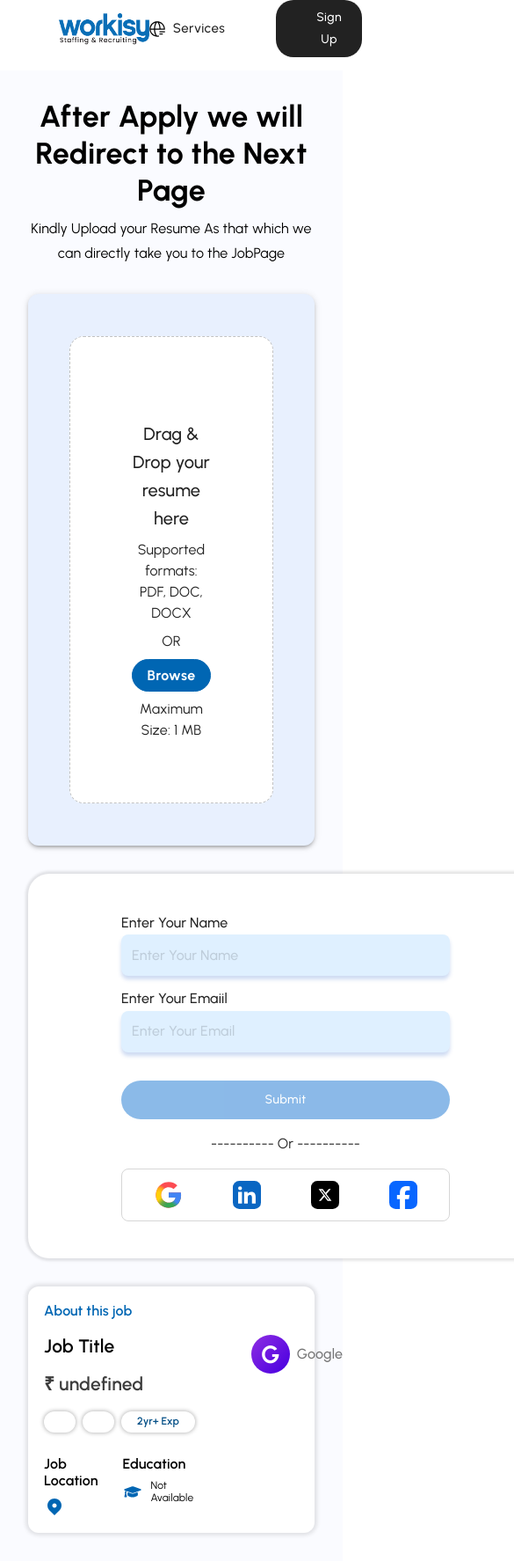
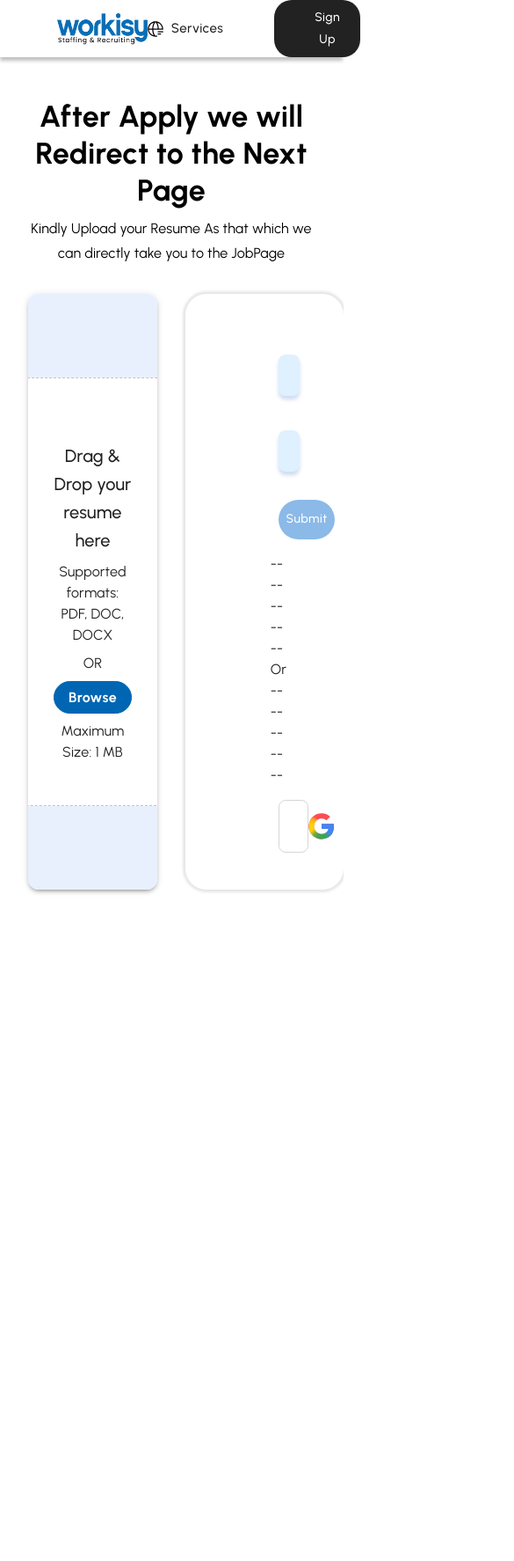
Before and after one commit to appitAS/AI_Workisy, a React (Vite) app: page /signup in a window 390 px wide. Shown: the top 1774 px of the page at 88% size, 585 px wide, since content can reach past the window. After the commit the page ends 1043 px from the top, so only its background shows below. Built offline with nearby package versions, Linux system fonts and the light colour scheme; some icons are missing.

Commit message:
all done without mobile responsive

```diff
--- a/package.json
+++ b/package.json
@@ -16,6 +16,7 @@
     "@mui/material": "^7.1.1",
     "@react-pdf-viewer/core": "^3.12.0",
     "@react-pdf-viewer/default-layout": "^3.12.0",
+    "@react-pdf/renderer": "^4.3.0",
     "axios": "^1.9.0",
     "dom": "^0.0.3",
     "framer-motion": "^12.16.0",
--- a/src/App.jsx
+++ b/src/App.jsx
@@ -1,4 +1,3 @@
-import React from "react";
 import { BrowserRouter as Router, Routes, Route } from "react-router-dom";
 import Navbar from "./components/Navbar";
 import Layout from "./pages/Layout";
--- a/src/Components/AuthJobCard.jsx
+++ b/src/Components/AuthJobCard.jsx
@@ -2,11 +2,8 @@ import { Box, Typography, Chip, Stack, Avatar, Paper } from "@mui/material";
 import GraduateIcon from "../assets/GraduateIcon";
 import LocationIcon from "../assets/LocationIcon";
 import { CompanyLogoOrAvatar } from "../pages/JobCards";
-import { useLocation } from "react-router-dom";
 
-export default function JobCard() {
-  const { state } = useLocation();
-  console.log(state);
+const JobCard = ({ job }) => {
   return (
     <Paper
       elevation={2}
@@ -43,7 +40,7 @@ export default function JobCard() {
                 marginBottom: "18px",
               }}
             >
-              {state?.job?.job_title || "Job Title"}
+              {job?.job_title || "Job Title"}
             </Typography>
             <Typography
               variant="subtitle2"
@@ -56,11 +53,11 @@ export default function JobCard() {
                 marginBottom: "18px",
               }}
             >
-              {`₹ ${state?.job?.salary}`}
+              {`₹ ${job?.salary}`}
             </Typography>
             <Stack direction="row" spacing={1} mb="26px">
               <Chip
-                label={state?.job?.job_type}
+                label={job?.job_type}
                 size="small"
                 sx={{
                   borderRadius: "8p",
@@ -74,7 +71,7 @@ export default function JobCard() {
                 }}
               />
               <Chip
-                label={state?.job?.job_location?.split("/")[0]}
+                label={job?.job_location?.split("/")[0]}
                 size="small"
                 sx={{
                   borderRadius: "8p",
@@ -125,7 +122,7 @@ export default function JobCard() {
                       lineHeight: "120%",
                     }}
                   >
-                    {state?.job?.job_location}
+                    {job?.job_location}
                   </Typography>
                 </Stack>
               </Stack>
@@ -151,15 +148,17 @@ export default function JobCard() {
                       lineHeight: "120%",
                     }}
                   >
-                    {state?.job?.education_qualification || "Not Available"}
+                    {job?.education_qualification || "Not Available"}
                   </Typography>
                 </Stack>
               </Stack>
             </Stack>
           </Box>
-          <CompanyLogoOrAvatar company="Google" />
+          <CompanyLogoOrAvatar company={job?.company_name} />
         </Stack>
       </Stack>
     </Paper>
   );
-}
+};
+
+export default JobCard;
--- a/src/Components/AuthSection.jsx
+++ b/src/Components/AuthSection.jsx
@@ -26,8 +26,6 @@ export default function SocialLoginCard() {
   const location = useLocation();
 
   const { resumeFile } = useJobStore();
-
-  console.log(resumeFile);
 
   const [state, setState] = useState({ name: "", email: "" });
   const [otp, setOtp] = useState({ otp: "", status: false });
@@ -167,26 +165,29 @@ export default function SocialLoginCard() {
   };
 
   const handleSocialLogin = (provider) => {
-    window.location.href = `http://localhost:3000/api/auth/${provider}?redirectUrl=${encodeURIComponent(
-      location?.state?.job?.job_url
-    )}`;
+    if (resumeFile)
+      window.location.href = `http://localhost:3000/api/auth/${provider}?redirectUrl=${encodeURIComponent(
+        location?.state?.job?.job_url
+      )}&filePath=${resumeFile}`;
+    else showErrorToast("Please upload your resume");
   };
 
   const onSubmit = () => {
     if (otp.status === false) sendOTP();
-    else verifyOTP();
+    else {
+      if (resumeFile) verifyOTP();
+      else showErrorToast("Please upload your resume");
+    }
   };
 
   useEffect(() => {
     return () => clearInterval(intervalRef.current);
   }, []);
 
-  console.log(location);
-
   return (
     <Card
       sx={{
-        width: "586px",
+        // width: "586px",
         padding: "30px 90px 18px 90px !important",
         borderRadius: "24px",
         background: "#FFF",
@@ -282,6 +283,7 @@ export default function SocialLoginCard() {
                 fullWidth
                 sx={{
                   border: "none",
+                  pointerEvents: "none",
                 }}
                 onClick={() => handleSocialLogin("linkedin")}
               >
@@ -292,6 +294,7 @@ export default function SocialLoginCard() {
                 fullWidth
                 sx={{
                   border: "none",
+                  pointerEvents: "none",
                 }}
                 onClick={() => handleSocialLogin("twitter")}
               >
@@ -302,6 +305,7 @@ export default function SocialLoginCard() {
                 fullWidth
                 sx={{
                   border: "none",
+                  pointerEvents: "none",
                 }}
                 onClick={() => handleSocialLogin("facebook")}
               >
--- a/src/Components/JobCardSercBar.jsx
+++ b/src/Components/JobCardSercBar.jsx
@@ -132,7 +132,6 @@ const ChatInput = () => {
     handleMenuClose();
   };
 
-  console.log(jobs);
   const handleSearch = async () => {
     if (isLoading) {
       // Cancel current request and restore jobs
--- a/src/Components/Navbar.jsx
+++ b/src/Components/Navbar.jsx
@@ -38,8 +38,6 @@ export default function Navbar() {
     : "";
   const auth_token = Cookies.get("auth_token");
 
-  console.log(Cookies.get("user_data"));
-
   const handleMenuClick = (event) => {
     setAnchorEl(event.currentTarget);
   };
@@ -63,12 +61,20 @@ export default function Navbar() {
       elevation={0}
       sx={{
         background: "#FFF",
-        boxShadow: "none",
-        paddingLeft: "50px",
-        paddingRight: "40px",
+        boxShadow: "0px 4px 4px 0px rgba(0, 0, 0, 0.25)",
+        // paddingLeft: "50px",
+        // paddingRight: "40px",
       }}
     >
-      <Toolbar sx={{ justifyContent: "space-between", minHeight: 64 }}>
+      <Toolbar
+        sx={{
+          justifyContent: "space-between",
+          minHeight: 64,
+          paddingLeft: "64px !important",
+          paddingRight: "64px !important",
+          alignItems: "center",
+        }}
+      >
         {/* Logo */}
         <Box sx={{ display: "flex", alignItems: "center" }}>
           <img
--- a/src/Components/ResumeUploader.jsx
+++ b/src/Components/ResumeUploader.jsx
@@ -1,4 +1,4 @@
-import { useState, useRef, useEffect } from "react";
+import { useState, useRef } from "react";
 import {
   Box,
   Button,
@@ -12,26 +12,44 @@ import CloseRoundedIcon from "@mui/icons-material/CloseRounded";
 import { showErrorToast } from "./ToastNotifier";
 import useJobStore from "../store/jobStore";
 import FileRenderer from "./FileRenderer";
+import axios from "axios";
+import endpoints from "../utils/endPoint";
 
 export default function ResumeUploader() {
   const { resumeFile, setResumeFile } = useJobStore();
 
   console.log(resumeFile, "resme");
 
-  const [preview, setPreview] = useState(null);
   const [dragOver, setDragOver] = useState(false);
   const fileInputRef = useRef();
 
+  const uploadResume = async (file) => {
+    try {
+      const formData = new FormData();
+      formData.append("file", file);
+
+      const { data } = await axios.post(endpoints.uploadResume.url, formData, {
+        headers: { "Content-Type": "multipart/form-data" },
+      });
+
+      console.log("Resume Uploaded Successfully", data);
+      setResumeFile(data?.filePath);
+    } catch (error) {
+      console.error(
+        "Error uploading resume:",
+        error.response?.data || error.message
+      );
+      showErrorToast("Resume upload failed. Please try again.");
+    }
+  };
+
   const handleFileChange = (e) => {
     const selected = e.target.files[0];
-    processFile(selected);
-  };
-
-  const processFile = (file) => {
-    if (file && file.size < 1024 * 1024) {
-      setResumeFile(file);
-      setPreview(URL.createObjectURL(file));
+    if (selected) {
+      if (selected.size < 1024 * 1024) {
+        uploadResume(selected);
       } else showErrorToast("Resume File should be less than 1 MB");
+    }
   };
 
   const handleDragOver = (e) => {
@@ -52,7 +70,7 @@ export default function ResumeUploader() {
     setDragOver(false);
     if (e.dataTransfer.files && e.dataTransfer.files.length > 0) {
       const droppedFile = e.dataTransfer.files[0];
-      processFile(droppedFile);
+      uploadResume(droppedFile);
       e.dataTransfer.clearData();
     }
   };
@@ -61,32 +79,19 @@ export default function ResumeUploader() {
     fileInputRef.current.click();
   };
 
-  const handleResetFile = () => {
-    setResumeFile(null);
-    setPreview(null);
-  };
-
-  // useEffect(() => {
-  //   if (resumeFile) processFile(resumeFile);
-  // }, []);
-
   return (
     <Paper
       elevation={3}
       sx={{
         bgcolor: "#e8f0fe",
-        padding: "32px 48px 48px 48px",
+        padding: "48px",
         borderRadius: 3,
         position: "relative",
+        // eslint-disable-next-line no-extra-boolean-cast
+        height: resumeFile !== "" ? "100%" : "227px",
+        overflow: "auto",
       }}
     >
-      <input
-        type="file"
-        hidden
-        onChange={handleFileChange}
-        accept=".pdf,.doc,.docx"
-        ref={fileInputRef}
-      />
       {resumeFile && (
         <IconButton
           sx={{
@@ -98,16 +103,31 @@ export default function ResumeUploader() {
             color: "#fa0202",
             boxShadow: "0px 0px 3px 3px rgba(0, 0, 0, 0.10)",
           }}
-          onClick={handleResetFile}
+          onClick={() => setResumeFile(null)}
         >
           <CloseRoundedIcon />
         </IconButton>
       )}
 
-      <Box mt={2} display="flex" justifyContent="center" alignItems="center">
+      <Box
+        display="flex"
+        justifyContent="center"
+        alignItems="center"
+        height="100%"
+        // eslint-disable-next-line no-extra-boolean-cast
+        sx={!!resumeFile ? { height: "100%" } : {}}
+      >
         {resumeFile ? (
           <FileRenderer file={resumeFile} />
         ) : (
+          <>
+            <input
+              type="file"
+              hidden
+              onChange={handleFileChange}
+              accept=".pdf,.doc,.docx"
+              ref={fileInputRef}
+            />
             <Stack
               alignItems="center"
               spacing={1}
@@ -117,7 +137,7 @@ export default function ResumeUploader() {
                   ? "2px dashed #1976d2"
                   : "1px dashed rgba(0, 0, 0, 0.24)",
                 background: dragOver ? "#e3f2fd" : "#FFF",
-              padding: "70px",
+                padding: "48px 70px",
                 textAlign: "center",
               }}
               onDragOver={handleDragOver}
@@ -150,6 +170,7 @@ export default function ResumeUploader() {
               </Button>
               <Typography>Maximum Size: 1 MB</Typography>
             </Stack>
+          </>
         )}
       </Box>
     </Paper>
--- a/src/pages/AuthMainPage.jsx
+++ b/src/pages/AuthMainPage.jsx
@@ -1,11 +1,13 @@
-import { Box, Grid, Typography } from "@mui/material";
+import { Box, Grid, Stack, Typography } from "@mui/material";
 import ResumeUploader from "../components/ResumeUploader";
 import AuthSection from "../components/AuthSection";
 import JobCard from "../components/AuthJobCard";
+import { useLocation } from "react-router-dom";
 
 export default function MainPage() {
+  const { state } = useLocation();
   return (
-    <Box sx={{ bgcolor: "#fafbff", p: 4, marginTop: "5rem" }}>
+    <Box sx={{ p: 4, marginTop: "5rem" }}>
       <Typography variant="h4" fontWeight="bold" align="center" mb={1}>
         After Apply we will Redirect to the Next Page
       </Typography>
@@ -13,19 +15,21 @@ export default function MainPage() {
         Kindly Upload your Resume As that which we can directly take you to the
         JobPage
       </Typography>
-      <Grid container spacing={4} justifyContent="center">
-        <Grid item xs={12} md={5}>
+      <Stack flexDirection="row" gap={4} justifyContent="center">
+        <Grid item xs={12} md={5} flex={1}>
           <ResumeUploader />
         </Grid>
-        <Grid item xs={12} md={7}>
+        <Grid item xs={12} md={7} flex={1}>
           <Box>
             <AuthSection />
-            <Box mt={4}>
-              <JobCard />
-            </Box>
+            {state?.job && (
+              <Box mt={4}>
+                <JobCard job={state.job} />
+              </Box>
+            )}
           </Box>
         </Grid>
-      </Grid>
+      </Stack>
     </Box>
   );
 }
```
Also changed, not shown: src/Components/DocViewer.jsx (deleted, +0 -12 lines), src/Components/FileRenderer.jsx (+22 -32 lines), src/Components/PdfViewer.jsx (deleted, +0 -25 lines), 2 other files (tests, documents, lock files or other folders). Lines whose indentation alone changed are shown as unchanged.
